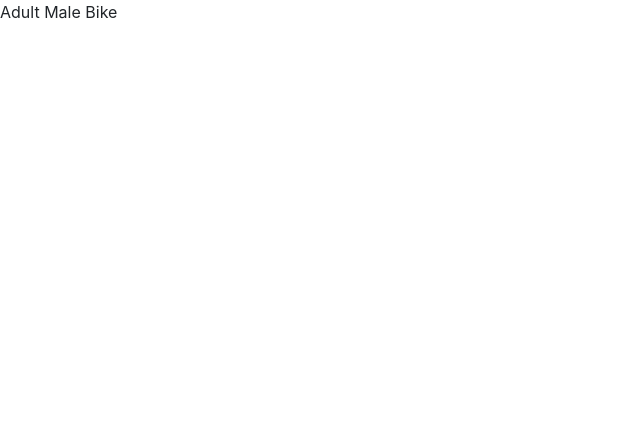
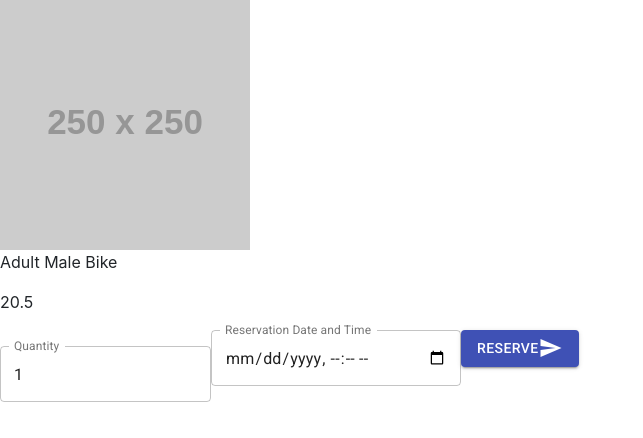
Before and after one commit to wvazquez/bicycle-checkout, a React (Create React App) app in the folder react-project/: page /bicycles/1 in a window 1280 px wide. Shown: the top 438 px of the page, without its empty margins (0-643 px from the left). Built offline with nearby package versions, Linux system fonts and the light colour scheme.

Commit message:
Adds form controls.

```diff
--- a/react-project/src/components/BicycleItem/index.js
+++ b/react-project/src/components/BicycleItem/index.js
@@ -1,29 +1,124 @@
 import React, {Component} from 'react';
+
+import Button from '@material-ui/core/Button';
+import { makeStyles } from '@material-ui/core/styles';
+import Icon from '@material-ui/core/Icon';
+import TextField from '@material-ui/core/TextField';
+
+
+import FormControl from '@material-ui/core/FormControl';
 import {products} from '../../data/bikerentals.json';
-import { element } from 'prop-types';
+
+
 
 class BicycleItem extends Component{
+
+
     state = {
         name: '',
         price: '',
         image: '',
+        quantity: 1,
+    }
+    changeQuantity = (event)=>{
+        const value = event.target.value;
+        if(!value){
+            this.setState({quantity: ""})
+        }else if(value >= 0){
+            this.setState({quantity: parseInt(value)})
+        }
+    }
+    checkQuantity = (event)=>{
+        const value = event.target.value;
+        if(!value){
+            this.setState({quantity: 0})
+        }
     }
 
     componentDidMount(){
         const id = parseInt(this.props.match.params.id);
         const {name, price, image} = products.find(element => {
-            console.log(typeof id);
             if(element.id === id){
                 return element;
             }
         });
         this.setState({ name, price, image});
-
-
     }
 
     render(){
-        return (<p>{this.state.name}</p>);
+        console.log(this.state);
+        const classes = makeStyles(theme => ({
+            button: {
+              margin: theme.spacing(1),
+            },
+            leftIcon: {
+              marginRight: theme.spacing(1),
+            },
+            rightIcon: {
+              marginLeft: theme.spacing(1),
+            },
+            iconSmall: {
+              fontSize: 20,
+            },
+            container: {
+                display: 'flex',
+                flexDirection: 'column',
+                // flexWrap: 'wrap',
+              },
+              textField: {
+                marginLeft: theme.spacing(1),
+                marginRight: theme.spacing(1),
+                width: 200,
+              },
+          }))
+
+        return (
+            <div>
+                <img src={this.state.image} alt={this.state.name} />
+                <p>{this.state.name}</p>
+                <p>{this.state.price}</p>
+                <form className={classes.container} noValidate>
+
+                    <FormControl>
+                        <TextField
+                                id="outlined-number"
+                                label="Quantity"
+                                value={this.state.quantity}
+                                onChange={(event) => this.changeQuantity(event)}
+                                onBlur={(event) => this.checkQuantity(event)}
+                                type="number"
+                                className={classes.textField}
+                                InputLabelProps={{
+                                    shrink: true,
+                                }}
+                                margin="normal"
+                                variant="outlined"
+                        />
+                    </FormControl>
+
+                    <FormControl required={true}>
+                    <TextField
+                        id="datetime-local"
+                        label="Reservation Date and Time"
+                        type="datetime-local"
+                        className={classes.textField}
+                        InputLabelProps={{
+                            shrink: true,
+                        }}
+                        variant='outlined'
+                    />
+                </FormControl>
+
+                    <Button variant="contained" color="primary" className={classes.button}>
+                        Reserve
+                        <Icon className={classes.rightIcon}>send</Icon>
+                    </Button>
+                </form>
+
+
+
+            </div>
+        );
     }
 }
 
```
